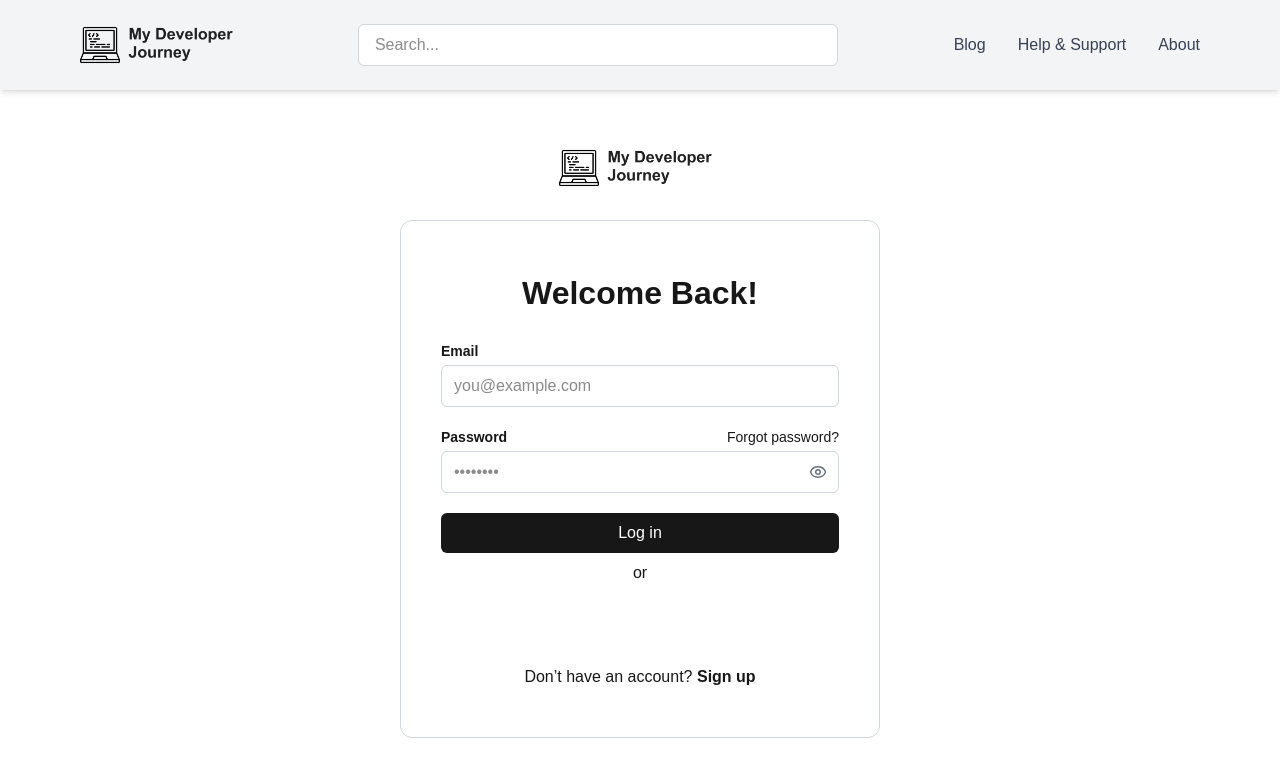
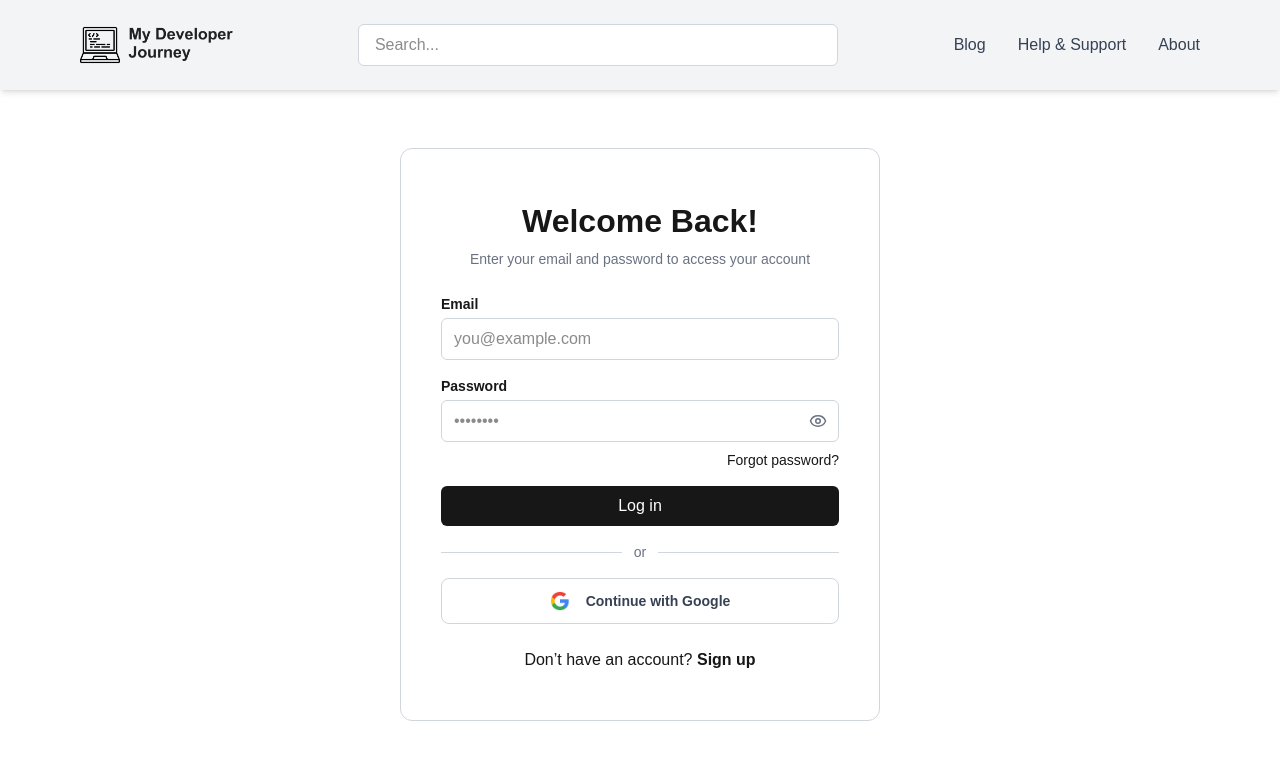
Before and after one commit to My-Developer-Journey/mdj-web, a Next.js app: page /login in a window 1280 px wide. Shown: the top 776 px of the page. Built offline with nearby package versions, Linux system fonts and the light colour scheme; no server answers.

Commit message:
Add email sent

```diff
--- a/app/(auth)/layout.tsx
+++ b/app/(auth)/layout.tsx
@@ -12,7 +12,7 @@ export default function LoginLayout({
   return (
     <html lang="en">
       <body className="flex flex-col min-h-screen">
-        <GoogleOAuthProvider clientId={process.env.NEXT_PUBLIC_GOOGLE_CLIENT_ID!}>
+        <GoogleOAuthProvider clientId="1234567890-fakeid.apps.googleusercontent.com">
           <Header />
           <main className="p-5 flex-1">{children}</main>
         </GoogleOAuthProvider>
--- a/app/(auth)/login/page.tsx
+++ b/app/(auth)/login/page.tsx
@@ -4,7 +4,6 @@ import { Eye, EyeOff } from "lucide-react";
 import Link from "next/link";
 import { useRouter } from 'next/navigation';
 import { useState } from "react";
-import { toast } from 'react-toastify';
 import GoogleLoginButton from "../../components/GoogleLoginButton";
 import { useAuth } from '../../contexts/AuthContext';
 
@@ -15,6 +14,7 @@ const Login = () => {
   const [email, setEmail] = useState("");
   const [password, setPassword] = useState("");
   const [showPassword, setShowPassword] = useState(false);
+  const [loginError, setLoginError] = useState("");
 
   const handleLogin = async (e: React.FormEvent) => {
         e.preventDefault();
@@ -33,20 +33,23 @@ const Login = () => {
             });
 
             if (!res.ok) {
-                const error = await res.json();
-                toast.error(error.message || "Login failed");
+              const error = await res.json();
+              if (error.message === "Internal server error: Your account is not verified. A new verification email has been sent.") {
+                router.push("/email-sent?from=login");
                 return;
+              }
+              setLoginError(error.message || "Login failed");
+              return;
             }
 
             const userRes = await fetch('http://localhost:8080/api/users/profile', {
                 credentials: 'include',
             });
 
-            console.log(userRes);
-
             if (userRes.ok) {
                 const userData = await userRes.json();
                 setUser(userData);
+                setLoginError("");
             } else {
                 setUser(null);
             }
@@ -55,22 +58,19 @@ const Login = () => {
 
         } catch (err) {
             console.error("Login error:", err);
-            toast.error("Something went wrong");
+            setLoginError("Something went wrong!");
         }
     };
 
 
   return (
     <div className="mt-[8rem] flex flex-col justify-center items-center">
-      <Link href="/">
-        <img src="/logo.png" alt="Logo" className="h-10 w-auto cursor-pointer" />
-      </Link>
+      <div className="border border-gray-300 w-[30rem] mb-[2rem] rounded-xl px-[2.5rem] pt-[3rem] pb-[3rem]">
+        <h1 className="text-[2rem] font-bold mb-1 text-center">Welcome Back!</h1>
+        <h1 className="text-[0.875rem] font-medium mb-6 text-center text-gray-500">Enter your email and password to access your account</h1>
 
-      <div className="border border-gray-300 w-[30rem] my-[2rem] rounded-xl px-[2.5rem] pt-[3rem] pb-[3rem]">
-        <h1 className="text-[2rem] font-bold mb-6 text-center">Welcome Back!</h1>
-
-        <form className="space-y-5" onSubmit={handleLogin}>
-          <div>
+        <form onSubmit={handleLogin}>
+          <div className="mb-[1rem]">
             <label htmlFor="email" className="block text-sm font-semibold mb-1">Email</label>
             <input
               type="email"
@@ -81,11 +81,8 @@ const Login = () => {
             />
           </div>
 
-          <div>
-            <div className="flex items-center justify-between mb-1">
-              <label htmlFor="password" className="text-sm font-semibold">Password</label>
-              <Link href="/forgot-password" className="text-sm text-[var(--primary-black)] hover:underline">Forgot password?</Link>
-            </div>
+          <div className="mb-[0.5rem]">
+            <label htmlFor="email" className="block text-sm font-semibold mb-1">Password</label>
             <div className="relative">
               <input
                 type={showPassword ? "text" : "password"}
@@ -103,6 +100,16 @@ const Login = () => {
               </button>
             </div>
           </div>
+          <div className="flex items-center justify-between mb-[1rem]">
+              <p
+                className={`text-sm text-red-500 transition-all duration-200 font-semibold ${
+                  loginError ? "visible" : "invisible"
+                }`}
+              >
+                {loginError || "placeholder"}
+              </p>
+              <Link href="/forgot-password" className="text-sm text-[var(--primary-black)] hover:underline">Forgot password?</Link>
+          </div>
 
           <button
             type="submit"
@@ -111,8 +118,14 @@ const Login = () => {
             Log in
           </button>
         </form>
-        <h1 className="text-center my-[0.5rem]">or</h1>
+
+        <div className="flex items-center my-[1rem]">
+          <div className="flex-grow h-px bg-gray-300"></div>
+          <span className="px-3 text-gray-500 text-sm font-medium">or</span>
+          <div className="flex-grow h-px bg-gray-300"></div>
+        </div>
         <GoogleLoginButton />
+
         <div className="mt-[1.5rem] flex flex-col justify-center items-center">
           <h1>
             Don’t have an account?{" "}
--- a/app/(auth)/sign-up/page.tsx
+++ b/app/(auth)/sign-up/page.tsx
@@ -1,12 +1,14 @@
-'use client'
+"use client";
 
 import { Eye, EyeOff } from "lucide-react";
 import Link from "next/link";
+import { useRouter } from 'next/navigation';
 import { useState } from "react";
-import { toast } from 'react-toastify';
 import GoogleLoginButton from "../../components/GoogleLoginButton";
 
 const SignUp = () => {
+  const router = useRouter();
+
   const [email, setEmail] = useState("");
   const [userName, setUserName] = useState("");
   const [phoneNumber, setPhoneNumber] = useState("");
@@ -15,12 +17,15 @@ const SignUp = () => {
   const [confirmedPassword, setConfirmedPassword] = useState("");
   const [showPassword, setShowPassword] = useState(false);
   const [showConfirmedPassword, setShowConfirmedPassword] = useState(false);
+  const [generalError, setGeneralError] = useState("");
+  const [errors, setErrors] = useState<Record<string, string>>({});
 
   const handleSignUp = async (e: React.FormEvent) => {
     e.preventDefault();
+    setErrors({});
 
     if (password !== confirmedPassword) {
-      toast.error("Passwords do not match!");
+      setErrors((prev) => ({ ...prev, confirmedPassword: "Passwords do not match." }));
       return;
     }
 
@@ -38,46 +43,41 @@ const SignUp = () => {
           password,
           phoneNumber,
           confirmedPassword,
-          role: 1
+          role: 1,
         }),
       });
 
       const result = await res.json();
 
       if (!res.ok) {
-        console.log(result)
-        console.log(JSON.stringify({
-          email,
-          userName,
-          gender,
-          password,
-          phoneNumber,
-          confirmedPassword,
-          role: 1
-        }))
-        toast.error(result.message || "Sign up failed");
+        if (result?.data) {
+          setErrors(result.data);
+        }
+
+        setGeneralError(result.message || "Sign up failed");
         return;
       }
 
-      toast.success(result.message || "Sign up successful. Please verify your email!");
+      router.push("/email-sent?from=signup");
+    } catch (err) {
+      setGeneralError("Something went wrong");
+    }
 
-    } catch (err) {
-      toast.error("Something went wrong");
-    }
   };
 
   return (
     <div className="mt-[8rem] flex flex-col justify-center items-center">
-      <Link href="/">
-        <img src="/logo.png" alt="Logo" className="h-10 w-auto cursor-pointer" />
-      </Link>
-
-      <div className="border border-gray-300 w-[30rem] my-[2rem] rounded-xl px-[2.5rem] pt-[3rem] pb-[3rem]">
-        <h1 className="text-[2rem] font-bold mb-6 text-center">Create an account!</h1>
+      <div className="border border-gray-300 w-[30rem] mb-[2rem] rounded-xl px-[2.5rem] pt-[3rem] pb-[3rem]">
+        <h1 className="text-[2rem] font-bold mb-1 text-center">Create an account!</h1>
+        <h1 className="text-[0.875rem] font-medium mb-6 text-center text-gray-500">
+          Enter your account information to create an account
+        </h1>
 
         <form className="space-y-5" onSubmit={handleSignUp}>
           <div>
-            <label htmlFor="email" className="block text-sm font-semibold mb-1">Email*</label>
+            <label htmlFor="email" className="block text-sm font-semibold mb-1">
+              Email*
+            </label>
             <input
               type="email"
               id="email"
@@ -86,6 +86,7 @@ const SignUp = () => {
               placeholder="you@example.com"
               className="w-full px-3 py-2 border border-gray-300 rounded-md focus:outline-none focus:ring-2 focus:ring-blue-500"
             />
+            {errors.email && <p className="text-sm text-red-500 transition-all duration-200 font-semibold mt-1">{errors.email}</p>}
           </div>
 
           <div>
@@ -112,6 +113,7 @@ const SignUp = () => {
               placeholder="0123456789"
               className="w-full px-3 py-2 border border-gray-300 rounded-md focus:outline-none focus:ring-2 focus:ring-blue-500"
             />
+            {errors.phoneNumber && <p className="text-sm text-red-500 transition-all duration-200 font-semibold mt-1">{errors.phoneNumber}</p>}
           </div>
 
           <div>
@@ -131,7 +133,9 @@ const SignUp = () => {
           </div>
 
           <div>
-            <label htmlFor="password" className="text-sm font-semibold mb-1">Password*</label>
+            <label htmlFor="password" className="text-sm font-semibold mb-1">
+              Password*
+            </label>
             <div className="relative">
               <input
                 type={showPassword ? "text" : "password"}
@@ -143,7 +147,7 @@ const SignUp = () => {
               />
               <button
                 type="button"
-                onClick={() => setShowPassword(prev => !prev)}
+                onClick={() => setShowPassword((prev) => !prev)}
                 className="absolute top-1/2 right-3 transform -translate-y-1/2 text-gray-500 hover:text-gray-700 cursor-pointer"
               >
                 {showPassword ? <EyeOff size={18} /> : <Eye size={18} />}
@@ -152,7 +156,9 @@ const SignUp = () => {
           </div>
 
           <div>
-            <label htmlFor="confirmedPassword" className="text-sm font-semibold mb-1">Confirmed Password*</label>
+            <label htmlFor="confirmedPassword" className="text-sm font-semibold mb-1">
+              Confirmed Password*
+            </label>
             <div className="relative">
               <input
                 type={showConfirmedPassword ? "text" : "password"}
@@ -164,14 +170,18 @@ const SignUp = () => {
               />
               <button
                 type="button"
-                onClick={() => setShowConfirmedPassword(prev => !prev)}
+                onClick={() => setShowConfirmedPassword((prev) => !prev)}
                 className="absolute top-1/2 right-3 transform -translate-y-1/2 text-gray-500 hover:text-gray-700 cursor-pointer"
               >
                 {showConfirmedPassword ? <EyeOff size={18} /> : <Eye size={18} />}
               </button>
             </div>
+            {errors.confirmedPassword && <p className="text-sm text-red-500 transition-all duration-200 font-semibold mt-1">{errors.confirmedPassword}</p>}
           </div>
 
+          {generalError && (
+            <p className="text-left text-sm text-red-500 transition-all duration-200 font-semibold">{generalError}</p>
+          )}
           <button
             type="submit"
             className="w-full bg-[var(--primary-black)] text-[var(--primary-white)] py-2 rounded-md hover:bg-gray-800 transition-all cursor-pointer"
@@ -180,12 +190,16 @@ const SignUp = () => {
           </button>
         </form>
 
-        <h1 className="text-center my-[0.5rem]">or</h1>
+        <div className="flex items-center my-[1rem]">
+          <div className="flex-grow h-px bg-gray-300"></div>
+          <span className="px-3 text-gray-500 text-sm font-medium">or</span>
+          <div className="flex-grow h-px bg-gray-300"></div>
+        </div>
         <GoogleLoginButton />
 
         <div className="mt-[1.5rem] flex flex-col justify-center items-center">
           <h1>
-            Already have an account?{" "}
+            Already have an account?{' '}
             <Link href="/login" className="text-[var(--primary-black)] hover:underline font-bold">
               Sign in
             </Link>
--- a/app/components/GoogleLoginButton.tsx
+++ b/app/components/GoogleLoginButton.tsx
@@ -1,42 +1,31 @@
-'use client';
-
-import { GoogleLogin } from '@react-oauth/google';
+import { useGoogleLogin } from '@react-oauth/google';
 
 const GoogleLoginButton = () => {
-    const handleSuccess = async (credentialResponse: any) => {
-        const token = credentialResponse.credential;
-        if (!token) return;
+    const login = useGoogleLogin({
+        onSuccess: async (tokenResponse) => {
+        const token = tokenResponse.access_token;
 
-        try {
         const res = await fetch("http://localhost:8080/api/auth/oauth/google", {
             method: "POST",
-            headers: {
-            "Content-Type": "application/json",
-            },
+            headers: { "Content-Type": "application/json" },
             credentials: "include",
             body: JSON.stringify({ token }),
         });
 
-        if (!res.ok) {
-            const error = await res.json();
-            console.error("Google login failed:", error);
-            alert(error.message || "Google login failed");
-            return;
-        }
-
-        const data = await res.json();
-        console.log("Google login success:", data);
+        const result = await res.json();
         alert("Logged in with Google!");
-        } catch (err) {
-        console.error("Error:", err);
-        alert("Something went wrong during Google login");
-        }
-    };
+        },
+        onError: () => alert("Google login failed"),
+    });
 
     return (
-        <div className="mt-4 flex justify-center">
-            <GoogleLogin onSuccess={handleSuccess} onError={() => alert("Google login failed")} locale='en'/>
-        </div>
+        <button
+            onClick={() => login()}
+            className="flex items-center justify-center w-full border border-gray-300 py-[0.75rem] rounded-lg hover:bg-gray-100 transition cursor-pointer"
+            >
+            <img src="/google-icon.png" alt="Google" className="w-5 h-5 mr-4" />
+            <span className="text-sm font-semibold text-gray-700">Continue with Google</span>
+        </button>
     );
 };
 
```
Also changed, not shown: app/(auth)/email-sent/page.tsx (added, +25 -0 lines), public/google-icon.png (added).
